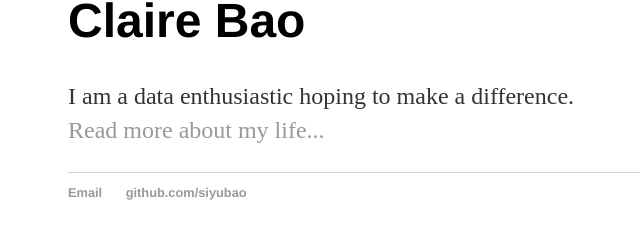
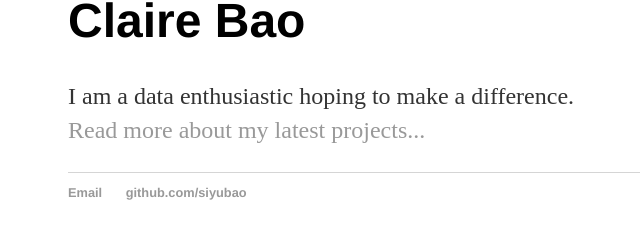
Before and after one commit to siyubao/siyubao.github.io, a Jekyll site: the page built from index.html, in a window 1280 px wide. Shown: the part 117-356 px from the top of the page, without its empty margins (124-764 px from the left). Built offline with Jekyll 4.4.1, drawn with Linux system fonts in a browser that asks for light colours.

Commit message:
Update index.html

```diff
--- a/index.html
+++ b/index.html
@@ -1,9 +1,9 @@
 ---
 layout: default
-title: Claire Bao, Data Analyst
+title: Claire Bao
 ---
 <div class="blurb">
 	<h1>Claire Bao</h1>
 	<p>I am a data enthusiastic hoping to make a difference.<br>
-	<a href="/about">Read more about my life...</a></p>
+	<a href="/Projects">Read more about my latest projects...</a></p>
 </div><!-- /.blurb -->
```
